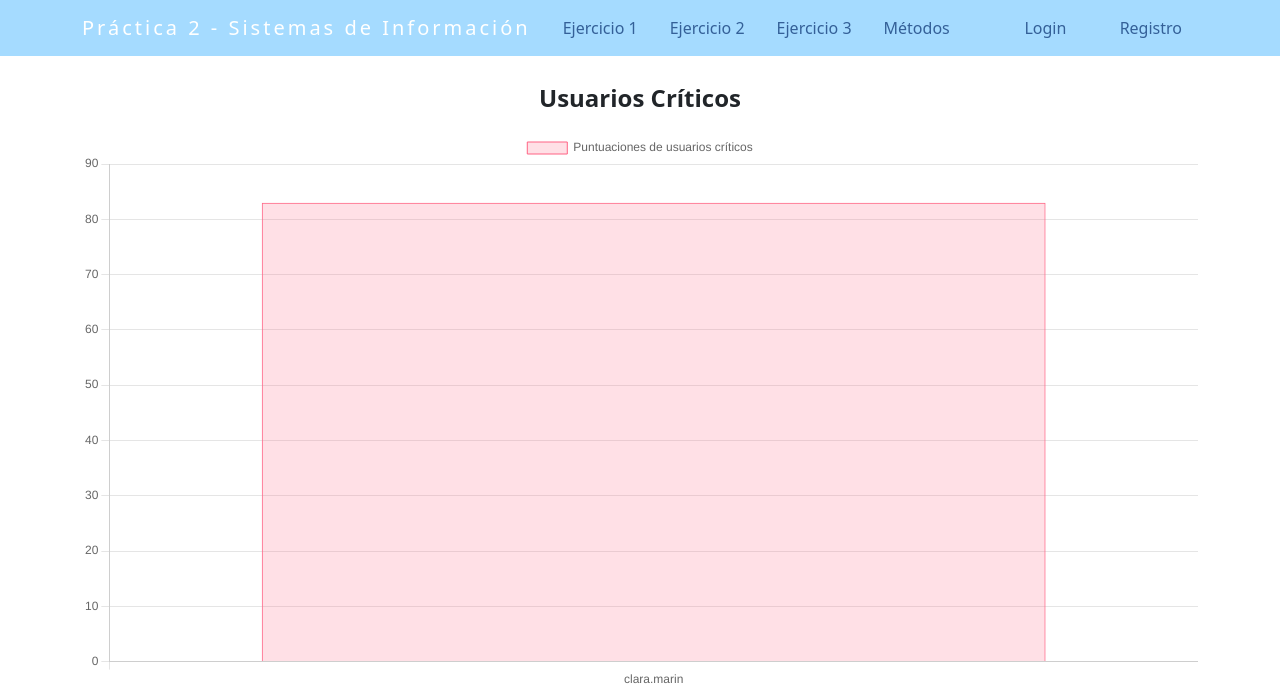
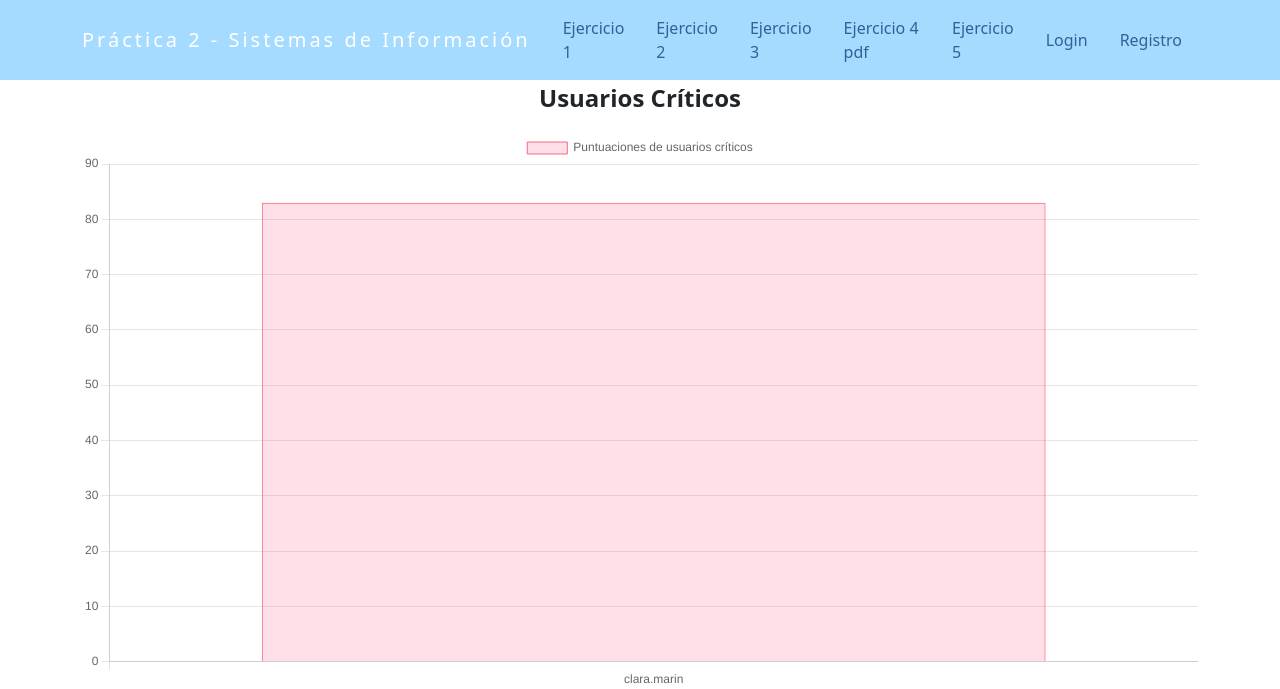
Before and after one commit to lagentefuerte/Practica-de-Sistemas-de-Informacion, a Flask app: page /usuariosCriticos/1 in a window 1280 px wide. Shown: the top 689 px of the page. Run offline with Flask 3, Linux system fonts and the light colour scheme; data comes from the database, SQL or seed files in the repository.

Commit message:
Organización ejercicios
Co-Authored-By: lauramoreno <154345923+lauramorenosalcedo@users.noreply.github.com>
Co-Authored-By: lagentefuerte <117630373+lagentefuerte@users.noreply.github.com>
Co-Authored-By: Juankamdz <126874803+Juankamdz@users.noreply.github.com>

```diff
--- a/app.py
+++ b/app.py
@@ -51,6 +51,14 @@ def not_found_error(error):
 @app.route('/ejercicio1')
 def ejercicio1():
     return render_template('ejercicio1elegirApartado.html')
+@app.route('/ejercicio2')
+def ejercicio2():
+    con = conectar_base_datos()
+    cur = con.cursor()
+    usuariosMayor, puntMayor = calcular_puntuaciones_usuarios_Mayor50(cur)
+    usuariosMenor, puntMenor = calcular_puntuaciones_usuarios_Menor50(cur)
+    con.close()
+    return render_template('usuariosMasMenos50.html',usuariosMayor=usuariosMayor,puntMayor=puntMayor,usuariosMenor=usuariosMenor,puntMenor=puntMenor)
 
 @app.route('/')
 def indice():
@@ -91,10 +99,9 @@ def usuarios(num):
     cur = con.cursor()
 
     usuarios, puntuaciones = calcular_puntuaciones_usuarios_criticosPrueba(cur, num)
-    usuariosMayor,puntMayor = calcular_puntuaciones_usuarios_Mayor50(cur)
-    usuariosMenor,puntMenor = calcular_puntuaciones_usuarios_Menor50(cur)
+
     cur.close()
-    return render_template('UsuariosCriticos.html', usuarios=usuarios, puntuaciones=puntuaciones,usuariosMayor=usuariosMayor,puntMayor=puntMayor,usuariosMenor=usuariosMenor,puntMenor=puntMenor)
+    return render_template('Ej1/UsuariosCriticos.html', usuarios=usuarios, puntuaciones=puntuaciones)
 
 @app.route('/politicasDesactualizadas/<int:num>')
 def politicas(num):
@@ -103,7 +110,7 @@ def politicas(num):
 
     paginas_web, politicas = calcular_politicas_desactualizadasPrueba(cur, num)
     cur.close()
-    return render_template('PoliticasDesactualizadas.html',pag=paginas_web, politicas=politicas)
+    return render_template('Ej1/PoliticasDesactualizadas.html',pag=paginas_web, politicas=politicas)
 
 
 @app.route('/metodos')
--- /dev/null
+++ b/templates/Ej1/UsuariosCriticos.html
@@ -0,0 +1,42 @@
+{% extends "layout.html" %}
+
+{% block main %}
+<section class="container mt-2">
+    <div class="mx-auto mb-3" style="text-align: center; font-weight: bold; font-size: 24px;">Usuarios Críticos</div>
+
+    <div class="mx-auto">
+        <!-- Gráfico de puntuaciones de usuarios críticos -->
+        <canvas id="usuariosCriticosChart"></canvas>
+    </div>
+</section>
+
+<script src="https://cdn.jsdelivr.net/npm/chart.js"></script>
+<script>
+    // Datos
+    var users = {{ usuarios|safe }};
+    var punt = {{ puntuaciones|safe }};
+
+    // Gráfico de puntuaciones de usuarios críticos
+    var usuariosCriticosCtx = document.getElementById('usuariosCriticosChart').getContext('2d');
+    var usuariosCriticosChart = new Chart(usuariosCriticosCtx, {
+        type: 'bar',
+        data: {
+            labels: users,
+            datasets: [{
+                label: 'Puntuaciones de usuarios críticos',
+                data: punt,
+                backgroundColor: 'rgba(255, 99, 132, 0.2)',
+                borderColor: 'rgba(255, 99, 132, 1)',
+                borderWidth: 1
+            }]
+        },
+        options: {
+            scales: {
+                y: {
+                    beginAtZero: true
+                }
+            }
+        }
+    });
+</script>
+{% endblock %}
--- a/templates/layout.html
+++ b/templates/layout.html
@@ -24,14 +24,17 @@
                     <a class="nav-link px-3 active" href="/ejercicio1">Ejercicio 1</a>
                 </li>
                 <li class="nav-item active">
-                    <a class="nav-link px-3 active" href="/ejercicio1">Ejercicio 2</a>
+                    <a class="nav-link px-3 active" href="/ejercicio2">Ejercicio 2</a>
                 </li>
 
                 <li class="nav-item">
                     <a class="nav-link px-3" href="/last10vulnerabilities">Ejercicio 3</a>
                 </li>
                 <li class="nav-item">
-                    <a class="nav-link px-3" href="/metodos">Métodos</a>
+                    <a class="nav-link px-3" href="/last10vulnerabilities">Ejercicio 4 pdf</a>
+                </li>
+                <li class="nav-item">
+                    <a class="nav-link px-3" href="/metodos">Ejercicio 5</a>
                 </li>
             </ul>
            {% if g.logged_in %}
--- a/templates/UsuariosCriticos.html
+++ b/templates/usuariosMasMenos50.html
@@ -2,11 +2,7 @@
 
 {% block main %}
 <section class="container mt-2">
-    <div class="mx-auto mb-3" style="text-align: center; font-weight: bold; font-size: 24px;">Usuarios Críticos</div>
-
     <div class="mx-auto">
-        <!-- Gráfico de puntuaciones de usuarios críticos -->
-        <canvas id="usuariosCriticosChart"></canvas>
         <div class="mt-3">
             <button id="toggleGraphBtn" onclick="toggleGraph()">Mostrar mayores de 50</button>
         </div>
@@ -18,8 +14,6 @@
 <script src="https://cdn.jsdelivr.net/npm/chart.js"></script>
 <script>
     // Datos
-    var users = {{ usuarios|safe }};
-    var punt = {{ puntuaciones|safe }};
     var usersMayores = {{ usuariosMayor|safe }};
     var puntMayores = {{ puntMayor|safe }};
     var puntMenores = {{ puntMenor|safe }};
@@ -43,29 +37,6 @@
 
         graphMayoresVisible = !graphMayoresVisible; // Cambiar el estado del segundo gráfico
     }
-
-    // Gráfico de puntuaciones de usuarios críticos
-    var usuariosCriticosCtx = document.getElementById('usuariosCriticosChart').getContext('2d');
-    var usuariosCriticosChart = new Chart(usuariosCriticosCtx, {
-        type: 'bar',
-        data: {
-            labels: users,
-            datasets: [{
-                label: 'Puntuaciones de usuarios críticos',
-                data: punt,
-                backgroundColor: 'rgba(255, 99, 132, 0.2)',
-                borderColor: 'rgba(255, 99, 132, 1)',
-                borderWidth: 1
-            }]
-        },
-        options: {
-            scales: {
-                y: {
-                    beginAtZero: true
-                }
-            }
-        }
-    });
 
     // Gráfico de puntuaciones de usuarios críticos mayores de 50
     var usuariosCriticosCtxMayores = document.getElementById('usuariosCriticosChartMayores').getContext('2d');
@@ -112,6 +83,5 @@
             }
         }
     });
-
 </script>
 {% endblock %}
```
Also changed, not shown: templates/Ej1/PoliticasDesactualizadas.html (renamed from templates/PoliticasDesactualizadas.html).
